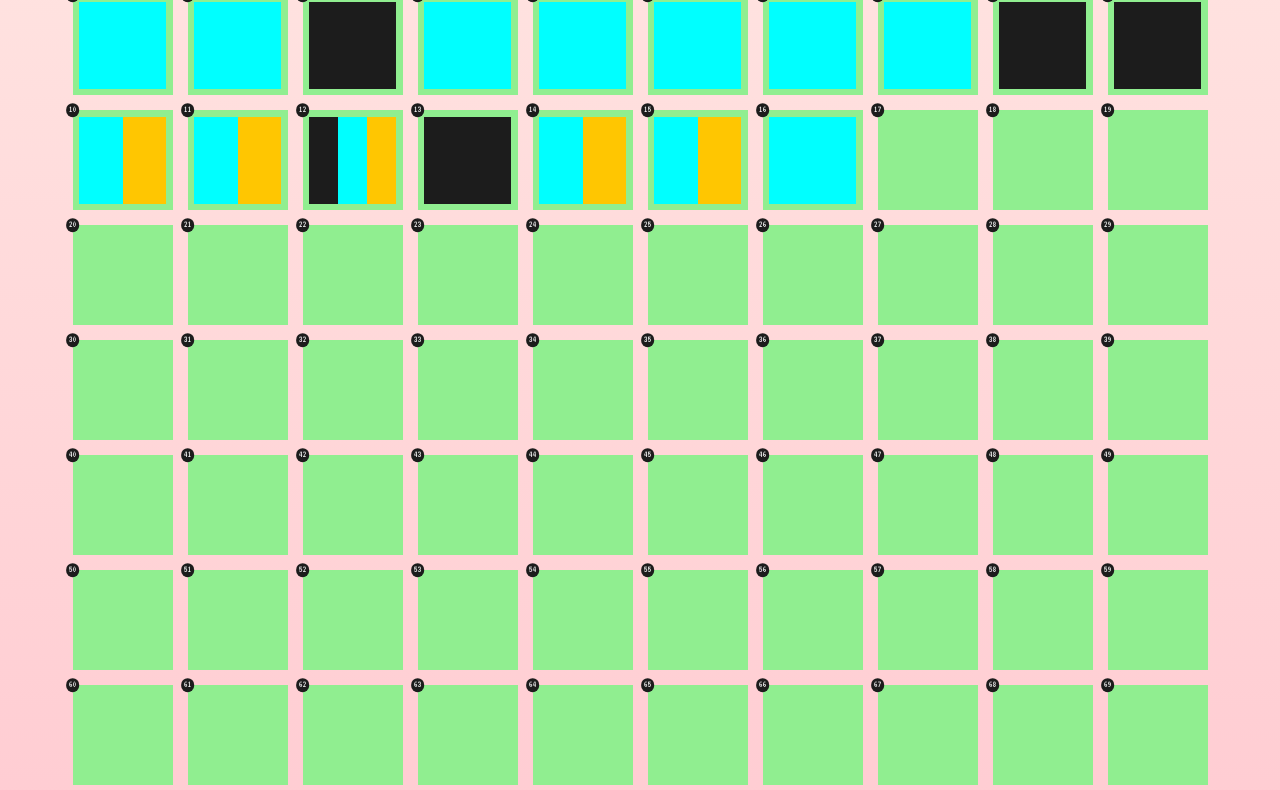
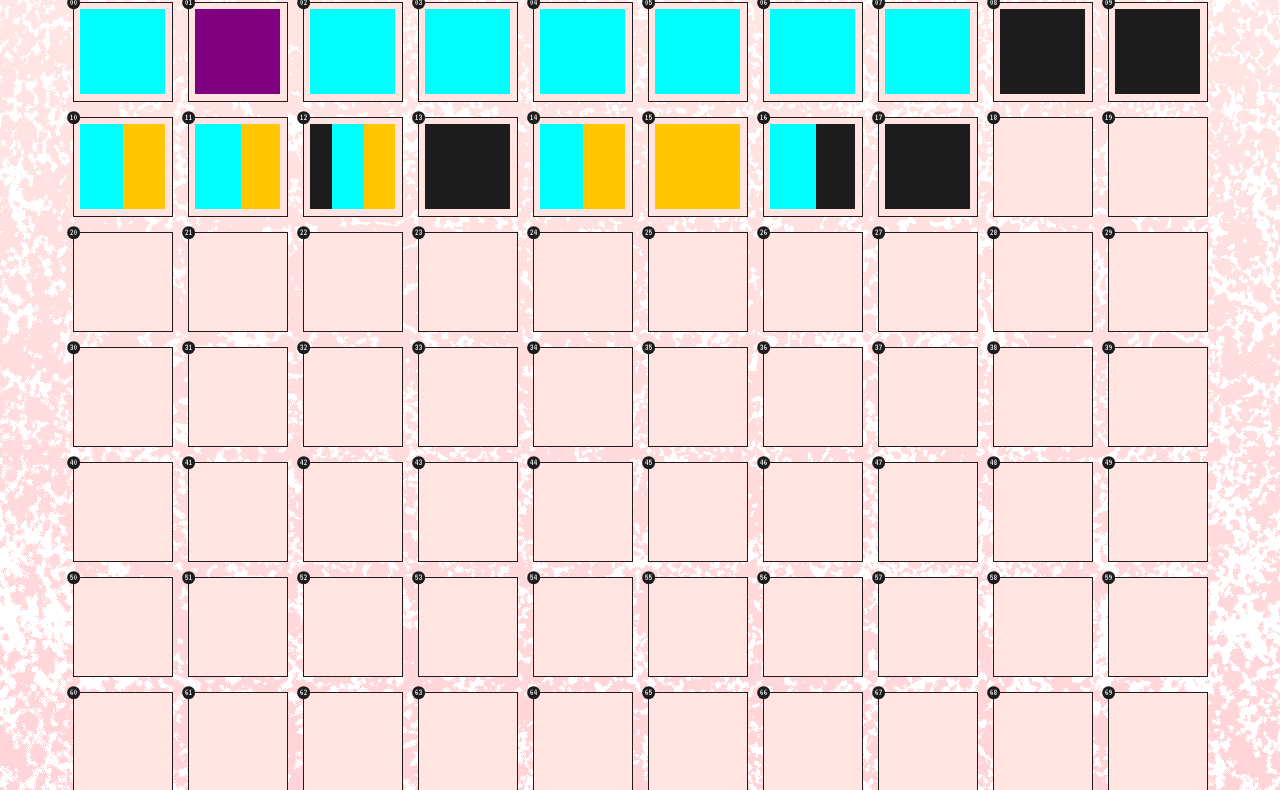
Before and after one commit to powerplant-design/100-days-visualizer, a plain HTML site: page index.html in a window 1280 px wide. Shown: the part 99-889 px from the top of the page. Drawn offline with Linux system fonts and the light colour scheme.

Commit message:
Overhaul, MUCH BETTAH

```diff
--- a/imakethislookgood.scss
+++ b/imakethislookgood.scss
@@ -7,7 +7,8 @@
 body {
     font-family: 'VT323', monospace;
     min-height: 100vh;
-    background-image: linear-gradient(mistyrose, pink);
+    background-image: linear-gradient(mistyrose, pink), url(img/rzzl-bg.gif);
+    background-blend-mode: screen;
     padding: 2rem;
     line-height: 0.8;
     font-size: 0.8rem;
@@ -16,7 +17,15 @@ body {
 h1 {
     font-size: 3rem;
     text-align: center;
-    margin: 0 0 1rem;
+    margin: 0 0 1.4rem;
+}
+
+a {
+    display: block;
+    text-decoration: none;
+    color: inherit;
+    width: 100%;
+    height: 100%;
 }
 
 main {
@@ -30,11 +39,11 @@ main {
 }
 
 .day {
-    background: lightgreen;
+    background: mistyrose;
     display: flex;
     padding: .4rem;
     position: relative;
-    // border: 1px solid #1c1c1c;
+    border: 1px solid #1c1c1c;
     span {
         color: whitesmoke;
         font-size: 0.6rem;
@@ -53,6 +62,7 @@ main {
 .kev {
     background: aqua;
     width: 100%;
+    height: 100%;
     padding: 0.4rem;
 
     &::before {
@@ -70,6 +80,7 @@ main {
 .wes-grid {
     background: #ffc601;
     width: 100%;
+    height: 100%;
     padding: 0.4rem;
 
     &::before {
@@ -84,9 +95,29 @@ main {
     }
 }
 
+.wes-js {
+    background: purple;
+    width: 100%;
+    height: 100%;
+    padding: 0.4rem;
+
+    &::before {
+        color: mistyrose;
+        content: 'Wes Bos\' Beginner JS';
+        display: none;
+    }
+
+    &:hover {
+        &::before {
+            display: inline;
+        }
+    }
+}
+
 .project {
     background: #1c1c1c;
     width: 100%;
+    height: 100%;
     padding: 0.4rem;
 
     &::before {
--- a/index.html
+++ b/index.html
@@ -6,6 +6,7 @@
     <meta name="viewport" content="width=device-width, initial-scale=1.0">
     <title>#100DAYSOFCODE</title>
     <link rel="stylesheet" href="imakethislookgood.css">
+    <link rel="shortcut icon" type="image/png" href="/fav.ico">
 </head>
 
 <body>
@@ -17,11 +18,14 @@
         </div>
         <div class="day day1">
             <span>01</span>
-            <div class="kev"></div>
+            <div class="wes-js"></div>
         </div>
         <div class="day day2">
             <span>02</span>
-            <div class="project"></div>
+            <a href="https://conquering-responsive-design.netlify.app/index.html" target="_blank"
+                rel="roreffer noopener">
+                <div class="kev"></div>
+            </a>
         </div>
         <div class="day day3">
             <span>03</span>
@@ -29,7 +33,10 @@
         </div>
         <div class="day day4">
             <span>04</span>
+            <a href="https://conquering-responsive-design.netlify.app/flexbox2.html" target="_blank"
+                rel="roreffer noopener">
                 <div class="kev"></div>
+            </a>
         </div>
         <div class="day day5">
             <span>05</span>
@@ -37,19 +44,29 @@
         </div>
         <div class="day day6">
             <span>06</span>
+            <a href="https://conquering-responsive-design.netlify.app/flexbox3.html" target="_blank"
+                rel="roreffer noopener">
                 <div class="kev"></div>
+            </a>
         </div>
         <div class="day day7">
             <span>07</span>
+            <a href="https://conquering-responsive-design.netlify.app/flexbox4.html" target="_blank"
+                rel="roreffer noopener">
                 <div class="kev"></div>
+            </a>
         </div>
         <div class="day day8">
             <span>08</span>
+            <a href="https://vivamexicoleftbank.mobi2go.com" target="_blank" rel="roreffer noopener">
                 <div class="project"></div>
+            </a>
         </div>
         <div class="day day9">
             <span>09</span>
+            <a href="https://vivamexicoleftbank.mobi2go.com" target="_blank" rel="roreffer noopener">
                 <div class="project"></div>
+            </a>
         </div>
         <div class="day day10">
             <span>10</span>
@@ -59,17 +76,24 @@
         <div class="day day11">
             <span>11</span>
             <div class="kev"></div>
+            <a href="https://conquering-responsive-design.netlify.app/grid1.html" target="_blank"
+                rel="roreffer noopener">
                 <div class="wes-grid"></div>
+            </a>
         </div>
         <div class="day day12">
             <span>12</span>
+            <a href="https://vivamexicoleftbank.mobi2go.com" target="_blank" rel="roreffer noopener">
                 <div class="project"></div>
+            </a>
             <div class="kev"></div>
             <div class="wes-grid"></div>
         </div>
         <div class="day day13">
             <span>13</span>
+            <a href="https://twofiveseven.netlify.app" target="_blank" rel="roreffer noopener">
                 <div class="project"></div>
+            </a>
         </div>
         <div class="day day14">
             <span>14</span>
@@ -78,14 +102,19 @@
         </div>
         <div class="day day15">
             <span>15</span>
-            <div class="kev"></div>
             <div class="wes-grid"></div>
         </div>
         <div class="day day16">
             <span>16</span>
             <div class="kev"></div>
+            <a href="https://hens-hiatus-hot-wax.netlify.app" target="_blank" rel="roreffer noopener">
+                <div class="project"></div>
+            </a>
         </div>
-        <div class="day day17"><span>17</span></div>
+        <div class="day day17"><span>17</span>
+            <a href="https://twofiveseven.netlify.app" target="_blank" rel="roreffer noopener">
+                <div class="project"></div>
+            </a></div>
         <div class="day day18"><span>18</span></div>
         <div class="day day19"><span>19</span></div>
         <div class="day day20"><span>20</span></div>
```
Also changed, not shown: fav.ico (added), imakethislookgood.css, img/rzzl-bg.gif (added), 1 other file. Lines whose indentation alone changed are shown as unchanged.
